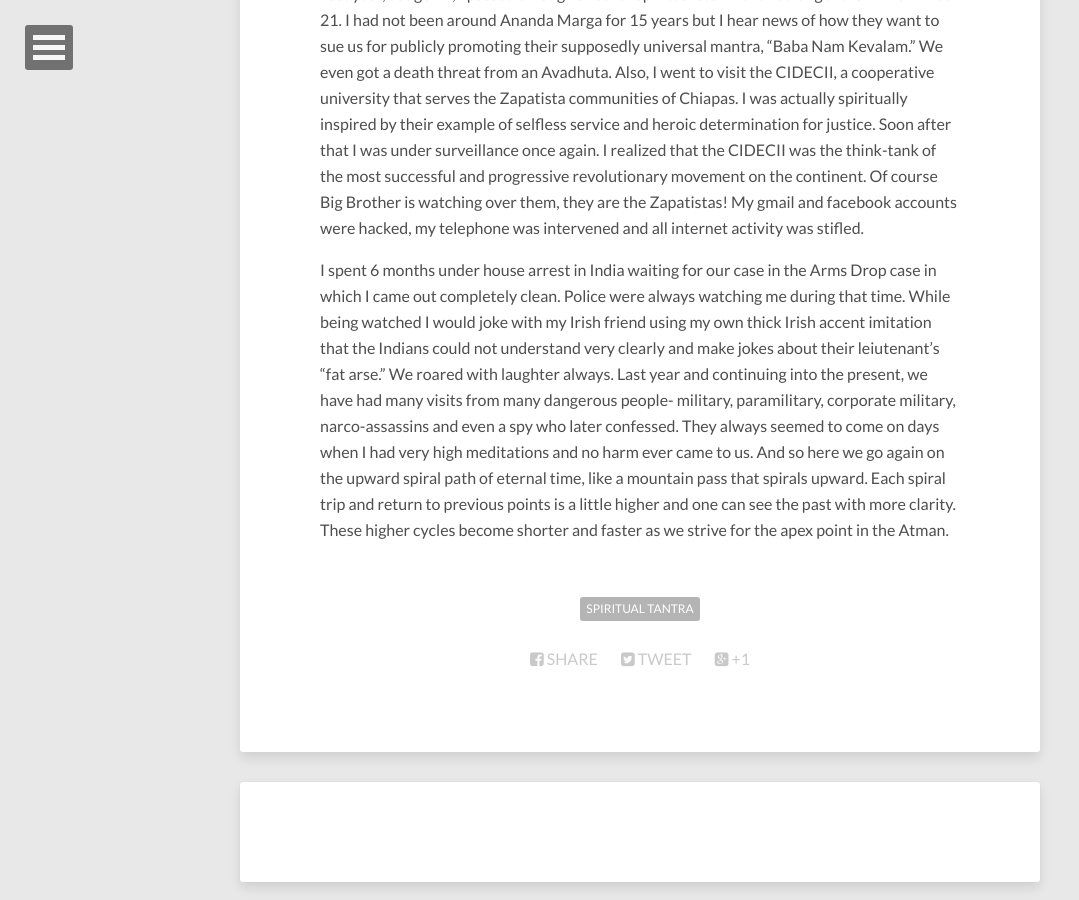
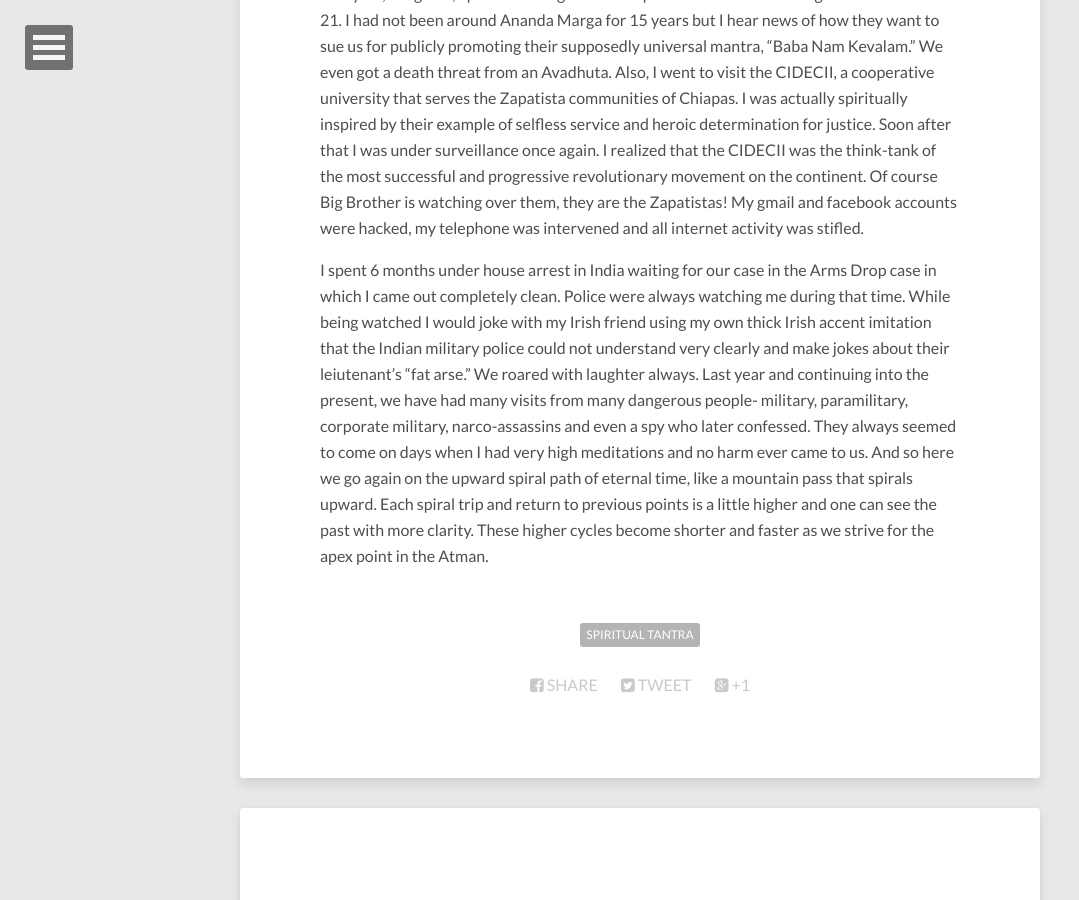
Before and after one commit to anandamurtiidiscursos/anandamurtiidiscursos.github.io, a Jekyll site: the page built from _posts/2015-08-29-eternal-recurrence.md, in a window 1280 px wide and 900 px high, scrolled down 1939 px. Shown: the whole window, without its empty margins (0-1079 px from the left). Built offline with Jekyll 4.4.1, drawn with Linux system fonts in a browser that asks for light colours; nearby versions of some CDN libraries; comment, search, counter and statistics services are not loaded.

Commit message:
Updated 2015-08-29-eternal-recurrence.md

```diff
--- a/_posts/2015-08-29-eternal-recurrence.md
+++ b/_posts/2015-08-29-eternal-recurrence.md
@@ -20,4 +20,4 @@
 
 Last year, at age 42, I passed through another spiritual storm even stronger than when I was 21.  I had not been around Ananda Marga for 15 years but I hear news of how they want to sue us for publicly promoting their supposedly universal mantra, "Baba Nam Kevalam."  We even got a death threat from an Avadhuta.  Also, I went to visit the CIDECII, a cooperative university that serves the Zapatista communities of Chiapas.   I was actually spiritually inspired by their example of selfless service and heroic determination for justice.  Soon after that I was under surveillance once again.  I realized that the CIDECII was the think-tank of the most successful and progressive revolutionary movement on the continent.  Of course Big Brother is watching over them, they are the Zapatistas! My gmail and facebook accounts were hacked, my telephone was intervened and all internet activity was stifled.
 
-I spent 6 months under house arrest in India waiting for our case in the Arms Drop case in which I came out completely clean.  Police were always watching me during that time.  While being watched I would joke with my Irish friend using my own thick Irish accent imitation that the Indians could not understand very clearly and make jokes about their leiutenant's "fat arse."  We roared with laughter always.  Last year and continuing into the present, we have had many visits from many dangerous people- military, paramilitary, corporate military, narco-assassins and even a spy who later confessed.  They always seemed to come on days when I had very high meditations and no harm ever came to us.  And so here we go again on the upward spiral path of eternal time, like a mountain pass that spirals upward.  Each spiral trip and return to previous points is a little higher and one can see the past with more clarity.  These higher cycles become shorter and faster as we strive for the apex point in the Atman.
+I spent 6 months under house arrest in India waiting for our case in the Arms Drop case in which I came out completely clean.  Police were always watching me during that time.  While being watched I would joke with my Irish friend using my own thick Irish accent imitation that the Indian military police could not understand very clearly and make jokes about their leiutenant's "fat arse."  We roared with laughter always.  Last year and continuing into the present, we have had many visits from many dangerous people- military, paramilitary, corporate military, narco-assassins and even a spy who later confessed.  They always seemed to come on days when I had very high meditations and no harm ever came to us.  And so here we go again on the upward spiral path of eternal time, like a mountain pass that spirals upward.  Each spiral trip and return to previous points is a little higher and one can see the past with more clarity.  These higher cycles become shorter and faster as we strive for the apex point in the Atman.
```
